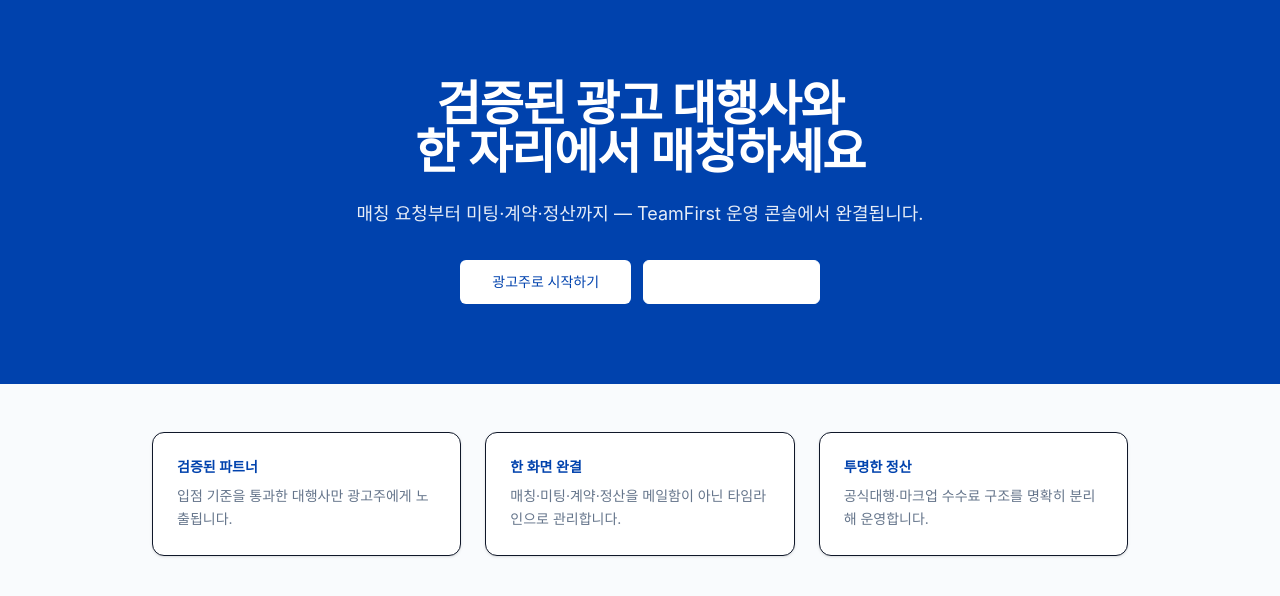
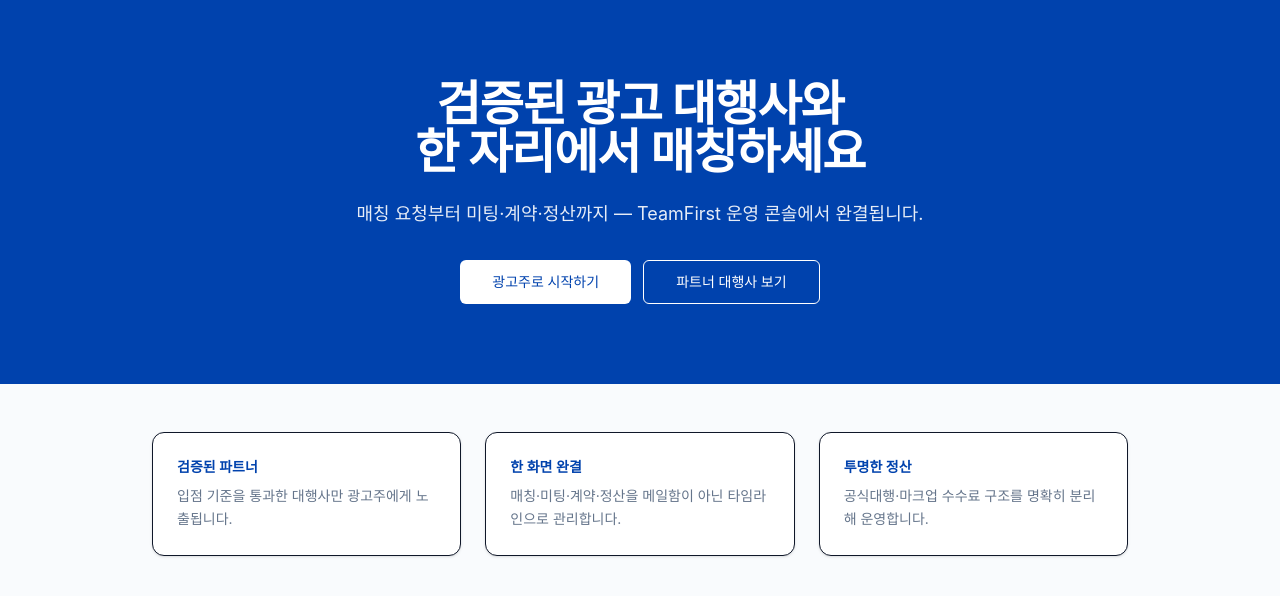
Before and after one commit to teamfirst-kr/teamfirst_console, a Next.js app: page / in a window 1280 px wide. Shown: the top 596 px of the page. Built offline with nearby package versions, Linux system fonts and the light colour scheme; no server answers; a web font is replaced by a local one.

Commit message:
fix(ui): make hero outline CTA visible (transparent bg + white text)

```diff
--- a/app/page.tsx
+++ b/app/page.tsx
@@ -42,7 +42,7 @@ export default async function Home() {
                   asChild
                   size="lg"
                   variant="outline"
-                  className="border-white text-primary-foreground hover:bg-white/10 hover:text-primary-foreground"
+                  className="border-white bg-transparent text-white hover:bg-white hover:text-primary"
                 >
                   <Link href="/partners">파트너 대행사 보기</Link>
                 </Button>
```
